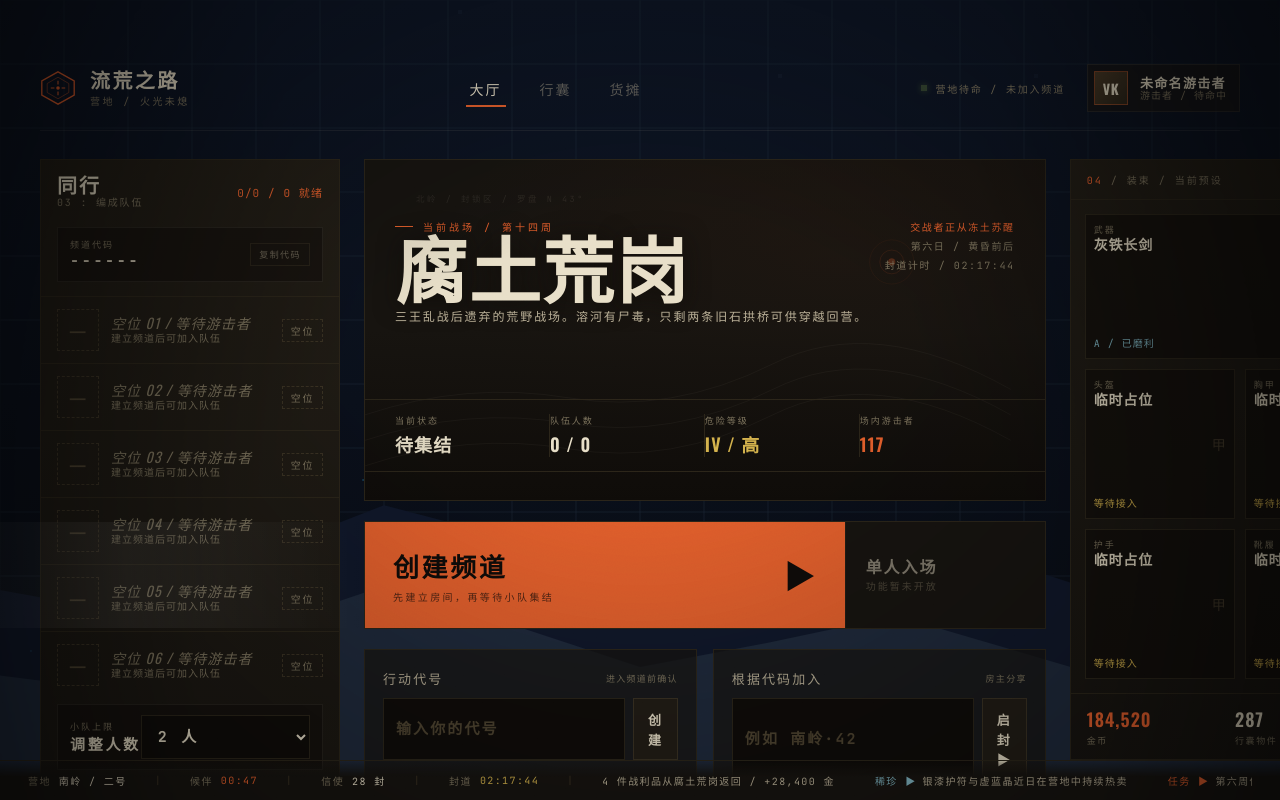
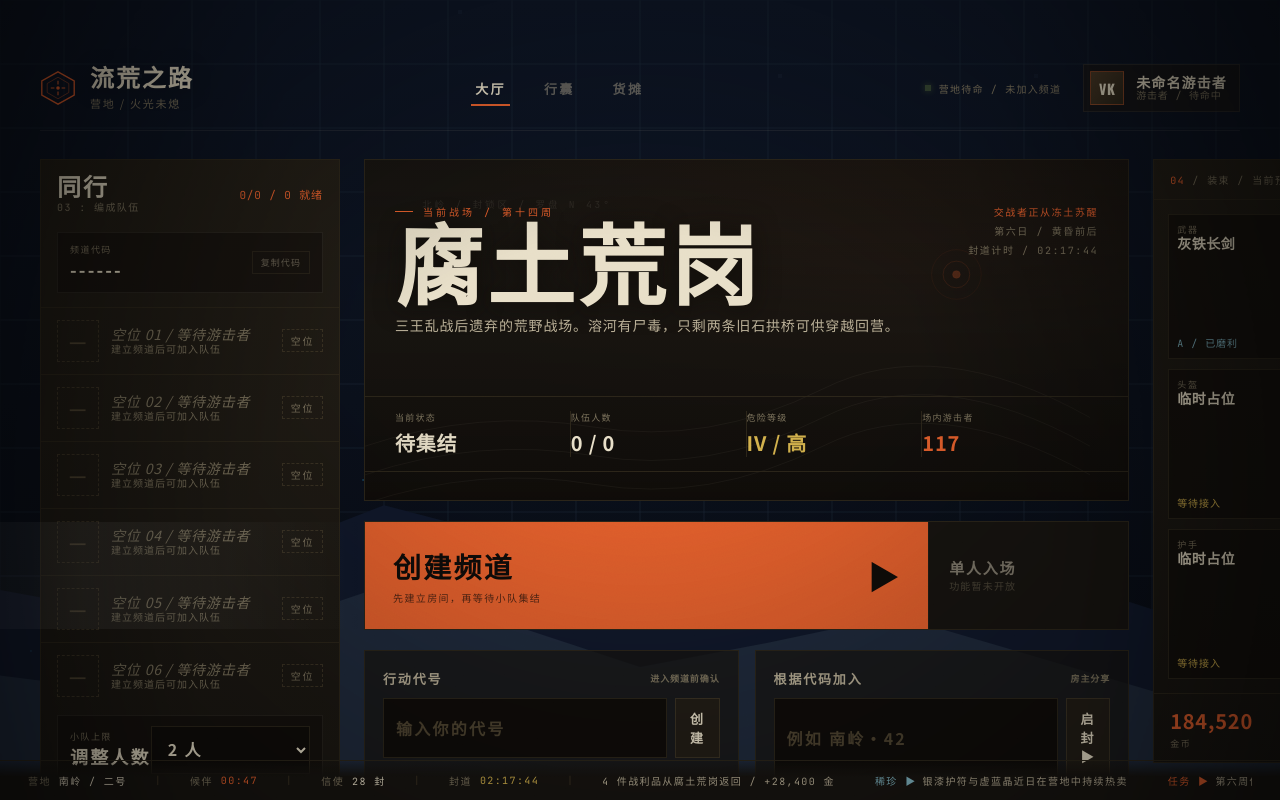
Before and after one commit to KEithwy1030/gamer-demo1, a website built with Vite: page client/index.html in a window 1280 px wide. Built offline with nearby package versions, Linux system fonts and the light colour scheme; no server answers; animation ran at ten frames a second.

Commit message:
Polish lobby typography hierarchy

```diff
--- a/client/src/styles/lobby.css
+++ b/client/src/styles/lobby.css
@@ -25,9 +25,10 @@
   --stamp: 1px solid rgba(232, 223, 200, 0.08);
   --stamp-hot: 1px solid rgba(232, 96, 44, 0.35);
 
-  --mono: 'JetBrains Mono', ui-monospace, monospace;
+  --mono: 'JetBrains Mono', 'Noto Sans SC', ui-monospace, monospace;
   --disp: 'Oswald', 'Arial Narrow', sans-serif;
-  --ui: 'Inter Tight', system-ui, sans-serif;
+  --display-cn: 'Noto Serif SC', 'Noto Sans SC', serif;
+  --ui: 'Noto Sans SC', 'Inter Tight', system-ui, sans-serif;
 }
 
 *, *::before, *::after { box-sizing: border-box; }
@@ -36,7 +37,7 @@
   background: var(--void);
   color: var(--bone);
   font-family: var(--ui);
-  font-size: 14px;
+  font-size: 15px;
   -webkit-font-smoothing: antialiased;
   min-height: 100vh;
   overflow-x: hidden;
@@ -82,7 +83,7 @@
 .stamp-label {
   font-family: var(--mono);
   font-size: 10px;
-  letter-spacing: 0.18em;
+  letter-spacing: 0.14em;
   text-transform: uppercase;
   color: var(--bone-low);
 }
@@ -117,18 +118,19 @@
   color: var(--signal);
 }
 .brand-name {
-  font-family: var(--disp);
-  font-weight: 600;
-  font-size: 20px;
-  letter-spacing: 0.12em;
-  line-height: 1;
+  font-family: var(--display-cn);
+  font-weight: 700;
+  font-size: 24px;
+  letter-spacing: 0.08em;
+  line-height: 1.02;
+  text-shadow: 0 2px 20px rgba(0, 0, 0, 0.35);
 }
 .brand-sub {
-  font-family: var(--mono);
-  font-size: 10px;
-  letter-spacing: 0.24em;
+  font-family: var(--ui);
+  font-size: 11px;
+  letter-spacing: 0.16em;
   color: var(--bone-low);
-  margin-top: 4px;
+  margin-top: 6px;
 }
 
 .nav {
@@ -136,10 +138,10 @@
 }
 .nav-item {
   padding: 10px 18px;
-  font-family: var(--disp);
-  font-size: 14px;
-  font-weight: 500;
-  letter-spacing: 0.14em;
+  font-family: var(--ui);
+  font-size: 13px;
+  font-weight: 700;
+  letter-spacing: 0.18em;
   text-transform: uppercase;
   color: var(--bone-dim);
   background: transparent;
@@ -160,7 +162,7 @@
 .status-dot {
   display: inline-flex; align-items: center; gap: 8px;
   font-family: var(--mono); font-size: 10px;
-  letter-spacing: 0.18em; text-transform: uppercase;
+  letter-spacing: 0.12em; text-transform: uppercase;
   color: var(--bone-low);
 }
 .status-dot::before {
@@ -189,8 +191,8 @@
   border: 1px solid rgba(232, 96, 44, 0.4);
 }
 .account-info { display: flex; flex-direction: column; gap: 2px; line-height: 1; }
-.account-name { font-family: var(--disp); font-weight: 600; letter-spacing: 0.1em; font-size: 13px; }
-.account-meta { font-family: var(--mono); font-size: 10px; color: var(--bone-low); letter-spacing: 0.1em; }
+.account-name { font-family: var(--ui); font-weight: 700; letter-spacing: 0.08em; font-size: 14px; }
+.account-meta { font-family: var(--mono); font-size: 10px; color: var(--bone-low); letter-spacing: 0.08em; }
 
 /* ----- main grid ----- */
 .grid {
@@ -235,7 +237,7 @@
   border-bottom: 1px solid var(--iron-600);
   font-family: var(--mono);
   font-size: 10px;
-  letter-spacing: 0.2em;
+  letter-spacing: 0.14em;
   text-transform: uppercase;
   color: var(--bone-low);
 }
@@ -250,16 +252,16 @@
   padding: 14px 16px 12px;
 }
 .squad-title {
-  font-family: var(--disp);
-  font-weight: 600;
-  font-size: 20px;
-  letter-spacing: 0.1em;
-  line-height: 1;
+  font-family: var(--display-cn);
+  font-weight: 700;
+  font-size: 24px;
+  letter-spacing: 0.08em;
+  line-height: 1.04;
 }
 .squad-count {
   font-family: var(--mono); font-size: 11px;
   color: var(--signal);
-  letter-spacing: 0.1em;
+  letter-spacing: 0.08em;
 }
 
 .room-code {
@@ -271,23 +273,24 @@
 }
 .room-code-label {
   font-family: var(--mono); font-size: 9px;
-  letter-spacing: 0.22em;
+  letter-spacing: 0.16em;
   color: var(--bone-low);
   text-transform: uppercase;
 }
 .room-code-value {
-  font-family: var(--mono);
+  font-family: var(--display-cn);
   font-weight: 700;
-  font-size: 15px;
-  letter-spacing: 0.18em;
+  font-size: 18px;
+  letter-spacing: 0.12em;
   color: var(--bone);
+  font-variant-numeric: tabular-nums;
 }
 .room-code-copy {
   background: transparent;
   border: 1px solid var(--iron-500);
   color: var(--bone-dim);
   font-family: var(--mono); font-size: 9px;
-  letter-spacing: 0.16em; text-transform: uppercase;
+  letter-spacing: 0.12em; text-transform: uppercase;
   padding: 4px 8px;
   transition: all 0.12s;
 }
@@ -321,10 +324,10 @@
 }
 .slot-info { flex: 1; min-width: 0; line-height: 1.2; }
 .slot-name {
-  font-family: var(--disp);
-  font-weight: 600;
+  font-family: var(--ui);
+  font-weight: 700;
   font-size: 14px;
-  letter-spacing: 0.08em;
+  letter-spacing: 0.06em;
   color: var(--bone);
 }
 .slot-name.empty { color: var(--bone-low); font-style: italic; font-weight: 400; }
@@ -429,24 +432,23 @@
 .deploy-stamps span.hot { color: var(--signal); }
 
 .deploy-title {
-  font-family: var(--disp);
-  font-size: 72px;
-  font-weight: 600;
-  letter-spacing: 0.02em;
-  line-height: 0.9;
+  font-family: var(--display-cn);
+  font-size: 88px;
+  font-weight: 700;
+  letter-spacing: 0.04em;
+  line-height: 0.96;
   margin: 0;
   color: var(--bone);
   text-shadow: 0 2px 24px rgba(14, 11, 8, 0.8);
 }
 .deploy-sub {
-  font-family: var(--mono);
-  font-size: 12px;
-  letter-spacing: 0.16em;
+  font-family: var(--ui);
+  font-size: 14px;
+  letter-spacing: 0.06em;
   color: var(--bone-dim);
   margin-top: 10px;
-  text-transform: uppercase;
   max-width: 520px;
-  line-height: 1.5;
+  line-height: 1.7;
 }
 
 .deploy-meta-strip {
@@ -469,14 +471,14 @@
 .dm-cell:last-child { border-right: none; }
 .dm-label {
   font-family: var(--mono); font-size: 9px;
-  letter-spacing: 0.22em;
+  letter-spacing: 0.14em;
   text-transform: uppercase;
   color: var(--bone-low);
 }
 .dm-value {
-  font-family: var(--disp); font-weight: 600;
-  font-size: 18px;
-  letter-spacing: 0.06em;
+  font-family: var(--display-cn); font-weight: 700;
+  font-size: 20px;
+  letter-spacing: 0.04em;
   color: var(--bone);
 }
 .dm-value.hot { color: var(--signal); }
@@ -496,10 +498,10 @@
   background: var(--signal);
   color: var(--void);
   border: none;
-  font-family: var(--disp);
+  font-family: var(--display-cn);
   font-weight: 700;
-  font-size: 26px;
-  letter-spacing: 0.1em;
+  font-size: 28px;
+  letter-spacing: 0.08em;
   text-transform: uppercase;
   text-align: left;
   display: grid;
@@ -523,7 +525,7 @@
   font-family: var(--mono);
   font-weight: 400;
   font-size: 10px;
-  letter-spacing: 0.24em;
+  letter-spacing: 0.14em;
   margin-top: 4px;
   opacity: 0.7;
 }
@@ -551,9 +553,9 @@
   color: var(--bone);
   border: none;
   border-left: 1px solid var(--iron-600);
-  font-family: var(--disp);
-  font-weight: 600;
-  font-size: 16px;
+  font-family: var(--ui);
+  font-weight: 700;
+  font-size: 15px;
   letter-spacing: 0.12em;
   text-transform: uppercase;
   text-align: left;
@@ -569,7 +571,7 @@
   font-family: var(--mono);
   font-weight: 400;
   font-size: 10px;
-  letter-spacing: 0.2em;
+  letter-spacing: 0.12em;
   color: var(--bone-low);
   margin-top: 4px;
 }
@@ -589,10 +591,10 @@
   gap: 10px;
 }
 .join-card-title {
-  font-family: var(--disp);
-  font-weight: 500;
+  font-family: var(--ui);
+  font-weight: 700;
   font-size: 13px;
-  letter-spacing: 0.16em;
+  letter-spacing: 0.14em;
   text-transform: uppercase;
   color: var(--bone-dim);
   display: flex; align-items: center; justify-content: space-between;
@@ -600,7 +602,7 @@
 .join-card-title .kicker {
   font-family: var(--mono); font-size: 9px;
   color: var(--bone-low);
-  letter-spacing: 0.14em;
+  letter-spacing: 0.1em;
 }
 
 .code-input-row {
@@ -612,10 +614,10 @@
   background: var(--void);
   border: 1px solid var(--iron-600);
   color: var(--bone);
-  font-family: var(--mono);
+  font-family: var(--display-cn);
   font-weight: 700;
-  font-size: 15px;
-  letter-spacing: 0.18em;
+  font-size: 16px;
+  letter-spacing: 0.12em;
   padding: 10px 12px;
   text-transform: uppercase;
   outline: none;
@@ -628,10 +630,10 @@
   background: var(--iron-700);
   border: 1px solid var(--iron-500);
   color: var(--bone);
-  font-family: var(--disp);
+  font-family: var(--ui);
   font-size: 13px;
-  font-weight: 600;
-  letter-spacing: 0.14em;
+  font-weight: 700;
+  letter-spacing: 0.12em;
   text-transform: uppercase;
   transition: all 0.12s;
 }
@@ -646,10 +648,10 @@
   background: var(--iron-700);
   border: 1px solid var(--iron-600);
   color: var(--bone);
-  font-family: var(--disp);
+  font-family: var(--ui);
   font-size: 12px;
-  font-weight: 500;
-  letter-spacing: 0.14em;
+  font-weight: 700;
+  letter-spacing: 0.12em;
   text-transform: uppercase;
   transition: all 0.12s;
 }
@@ -699,10 +701,10 @@
   color: var(--bone-low);
 }
 .loadout-name {
-  font-family: var(--disp);
-  font-weight: 600;
+  font-family: var(--ui);
+  font-weight: 700;
   font-size: 14px;
-  letter-spacing: 0.06em;
+  letter-spacing: 0.04em;
   line-height: 1.1;
   color: var(--bone);
 }
@@ -735,9 +737,9 @@
   display: flex; flex-direction: column; gap: 2px;
 }
 .stash-v {
-  font-family: var(--disp); font-weight: 600;
-  font-size: 18px;
-  letter-spacing: 0.06em;
+  font-family: var(--display-cn); font-weight: 700;
+  font-size: 20px;
+  letter-spacing: 0.04em;
 }
 .stash-v.hot { color: var(--signal); }
 .stash-v.warn { color: var(--caution); }
@@ -763,10 +765,10 @@
   border-bottom: 1px solid var(--iron-600);
 }
 .run-verdict-text {
-  font-family: var(--disp);
-  font-weight: 600;
-  font-size: 20px;
-  letter-spacing: 0.1em;
+  font-family: var(--display-cn);
+  font-weight: 700;
+  font-size: 24px;
+  letter-spacing: 0.08em;
   line-height: 1;
 }
 .run-verdict-text.extracted { color: var(--confirm); }
@@ -792,11 +794,11 @@
   padding: 6px 0;
 }
 .run-stat-v {
-  font-family: var(--disp);
-  font-weight: 600;
-  font-size: 18px;
+  font-family: var(--display-cn);
+  font-weight: 700;
+  font-size: 20px;
   color: var(--bone);
-  letter-spacing: 0.06em;
+  letter-spacing: 0.04em;
 }
 .run-stat-l {
   font-family: var(--mono);
--- a/docs/agent/STATUS.json
+++ b/docs/agent/STATUS.json
@@ -1,9 +1,9 @@
 {
   "project": "gamer-demo1",
   "updated_at": "2026-04-22",
-  "latest_session_work": "Aligned the active Claude-led Web lobby more tightly to the imported source by restoring the exact room-code style (`南岭·42`), adding the original font stack to `client/index.html`, and switching both mock and real room-code generation/normalization to the place-name plus middot format.",
+  "latest_session_work": "Ran one final Web-lobby polish pass focused on Chinese typography hierarchy instead of more structural redesign: restored the Claude font stack, kept the `南岭·42` room-code flavor, and retuned title/body/label/button sizing so the hall reads closer to the intended extraction-game atmosphere.",
   "current_phase": "phase-b-p0-runtime-stabilization",
-  "current_priority": "Browser-verify the tightened Claude-style lobby against the imported design language, especially room-code flavor, fonts, and above-the-fold composition, then sync and push.",
+  "current_priority": "Close the lobby branch with browser validation of the final typography pass, then move back to real gameplay progression instead of further hall iteration.",
   "repo_bootstrap": [
     "MASTER_SPEC.md",
     "WORK_QUEUE.md",
```
Also changed, not shown: docs/agent/WORKLOG.md (+12 -0 lines).
